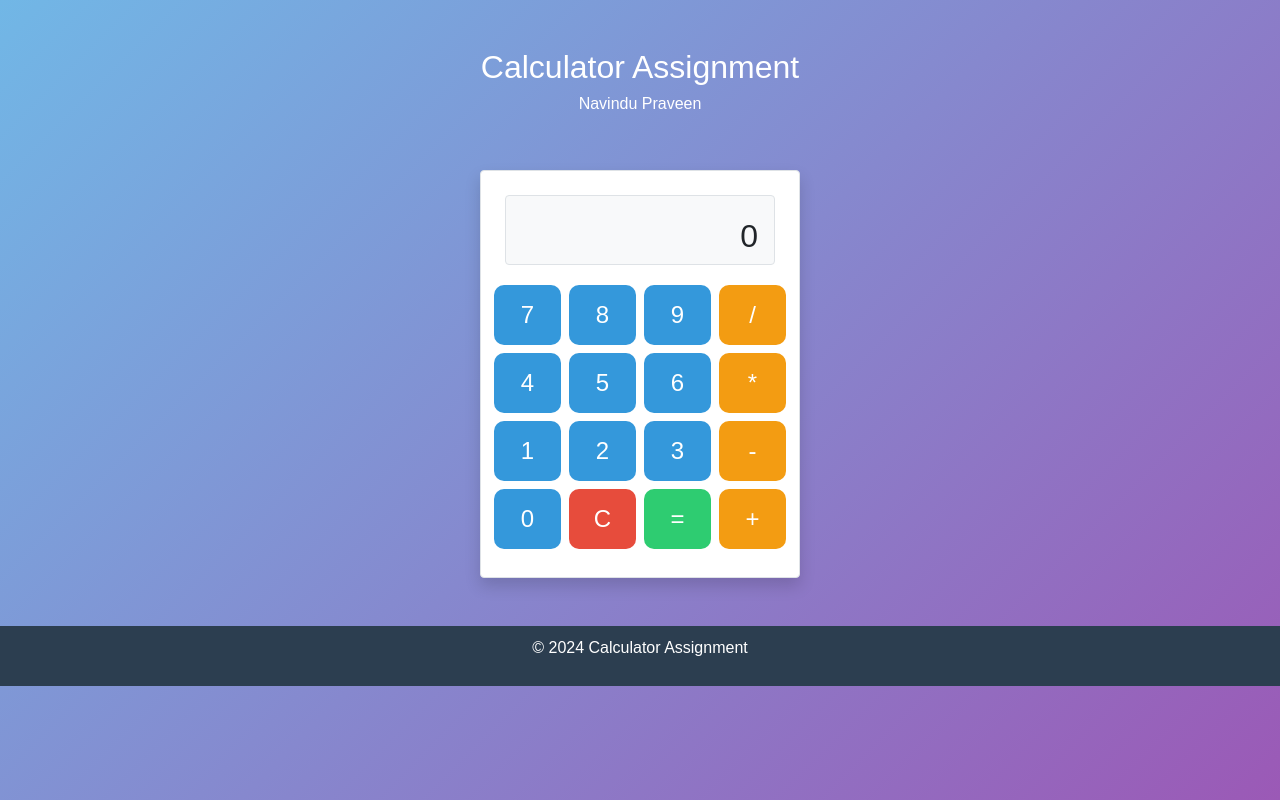
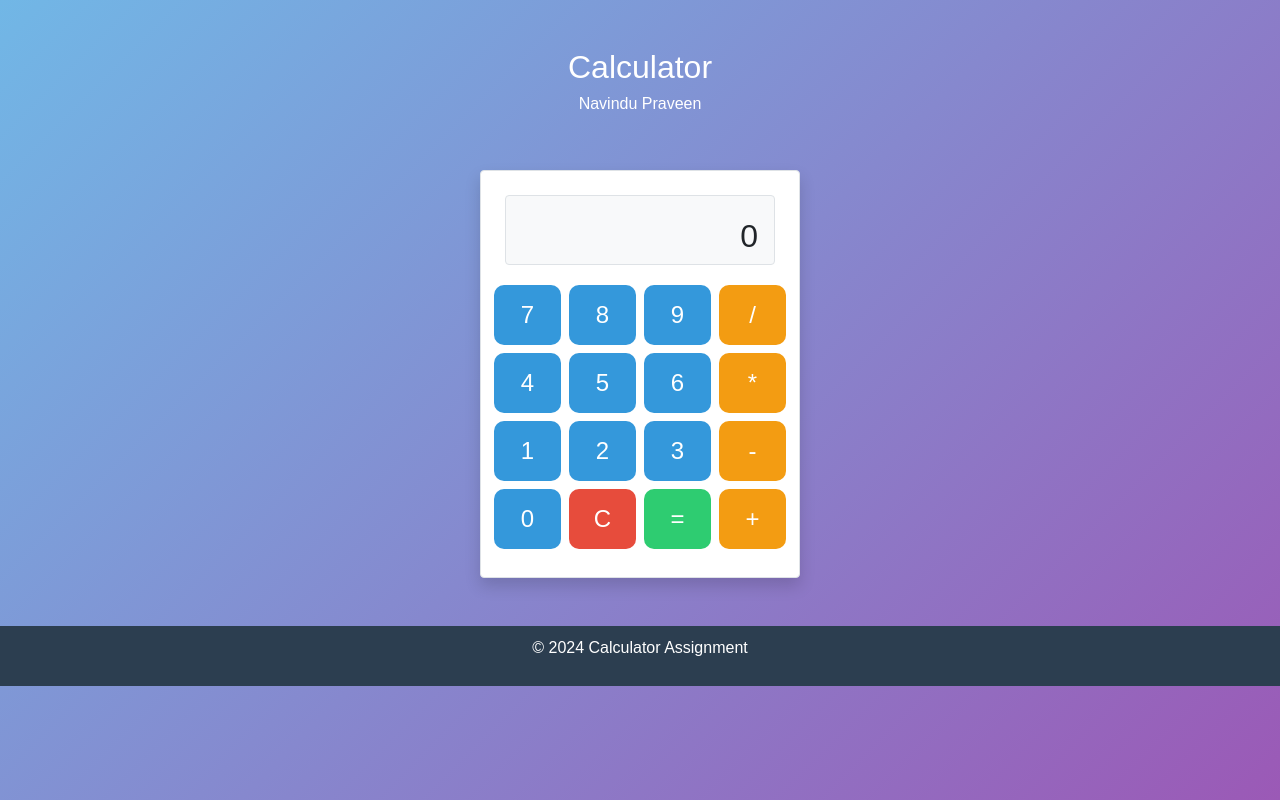
Before and after one commit to Navindu-Praveen/WebCalculator, a plain HTML site: page index.html in a window 1280 px wide. Drawn offline with nearby package versions, Linux system fonts and the light colour scheme.

Commit message:
Update index.html

```diff
--- a/index.html
+++ b/index.html
@@ -14,7 +14,7 @@
 <body>
     <!-- Page header -->
     <header class="text-center my-5">
-        <h2>Calculator Assignment</h2>
+        <h2>Calculator</h2>
         <h6>Navindu Praveen</h6>
     </header>
 
```
